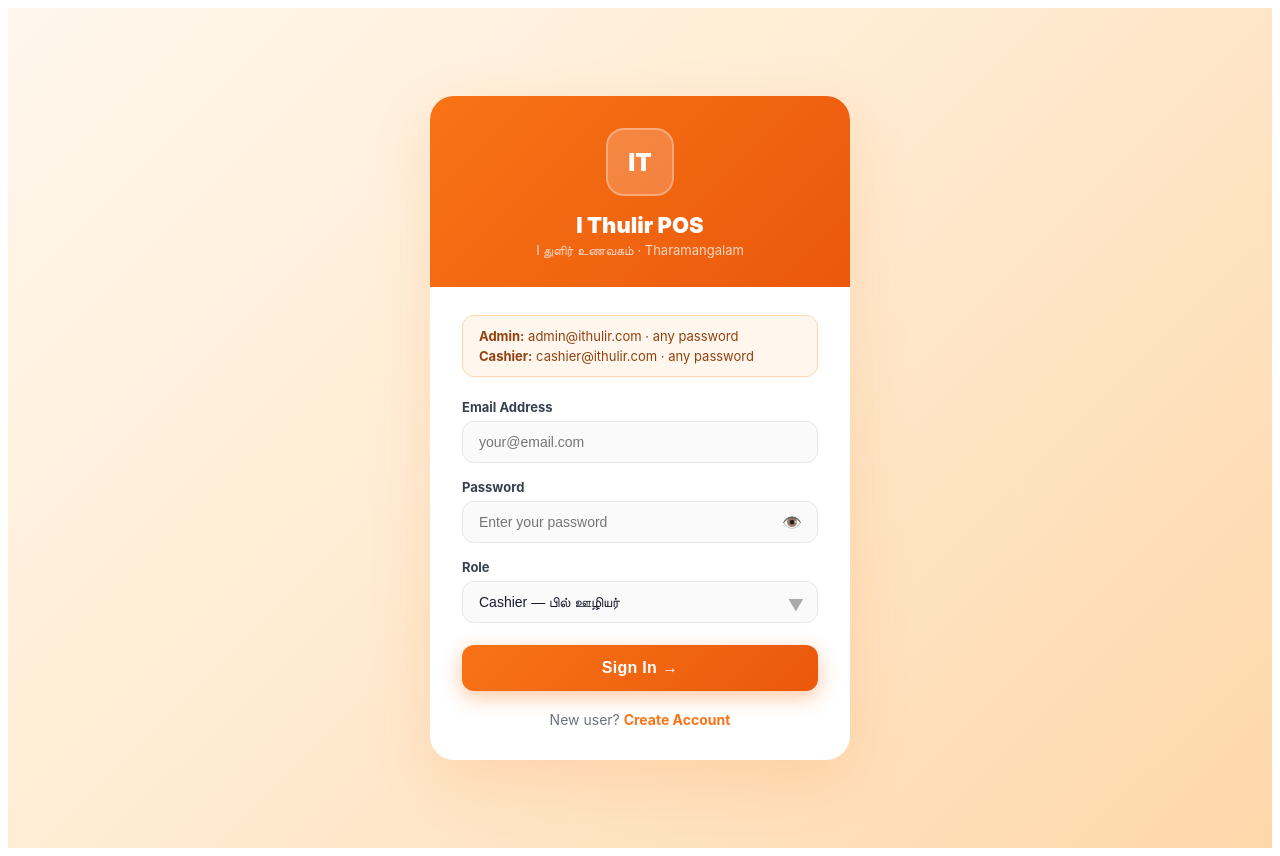
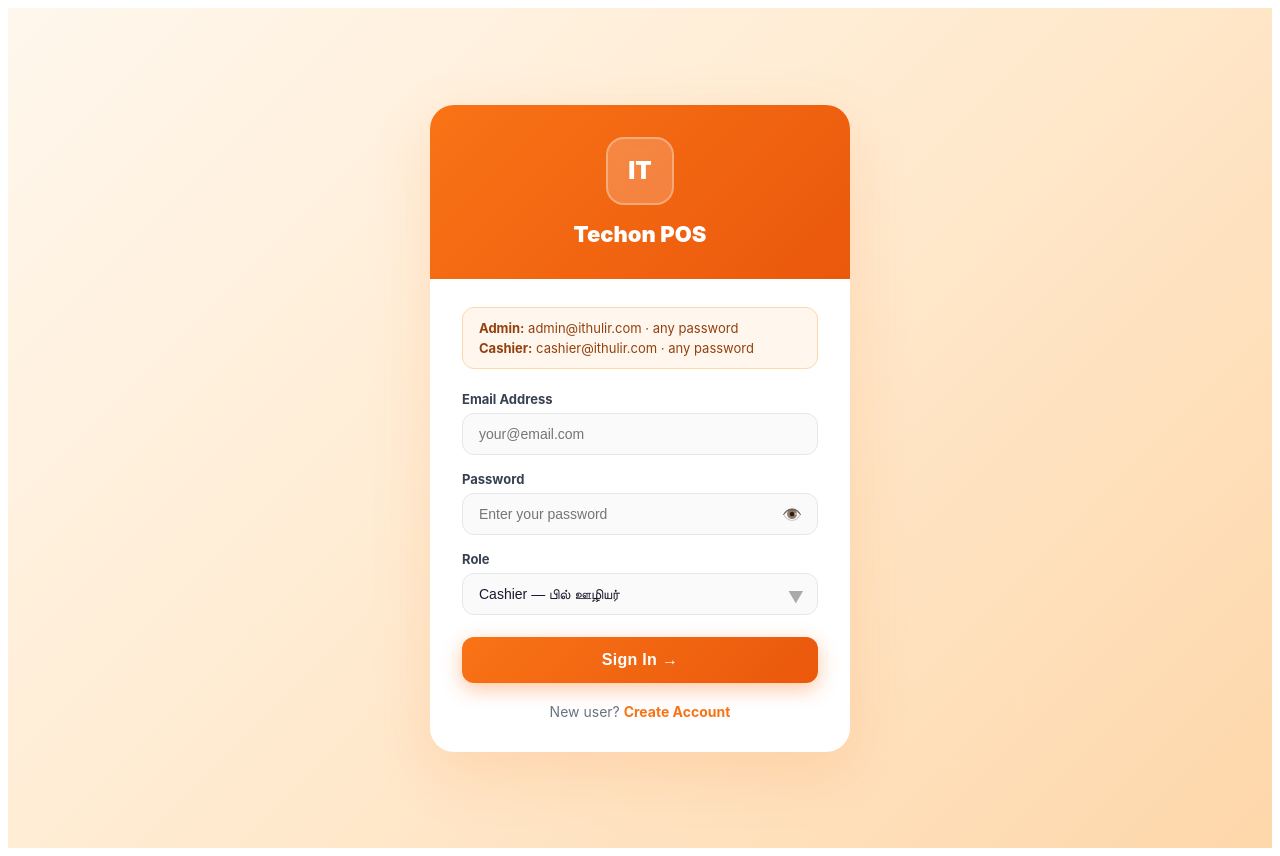
Before and after one commit to Techon-info/i_thulir, a React (Vite) app: page / in a window 1280 px wide. Built offline with nearby package versions, Linux system fonts and the light colour scheme.

Commit message:
Refactor Login component and update styles

```diff
--- a/src/pages/auth/Login.jsx
+++ b/src/pages/auth/Login.jsx
@@ -102,8 +102,8 @@ export default function Login() {
         {/* Top gradient header */}
         <div style={s.cardTop}>
           <div style={s.logoBox}>IT</div>
-          <div style={s.appName}>I Thulir POS</div>
-          <div style={s.appSub}>I துளிர் உணவகம் · Tharamangalam</div>
+          <div style={s.appName}>Techon POS</div>
+          {/* <div style={s.appSub}>I துளிர் உணவகம் · Tharamangalam</div> */}
         </div>
 
         <div style={s.body}>
```
